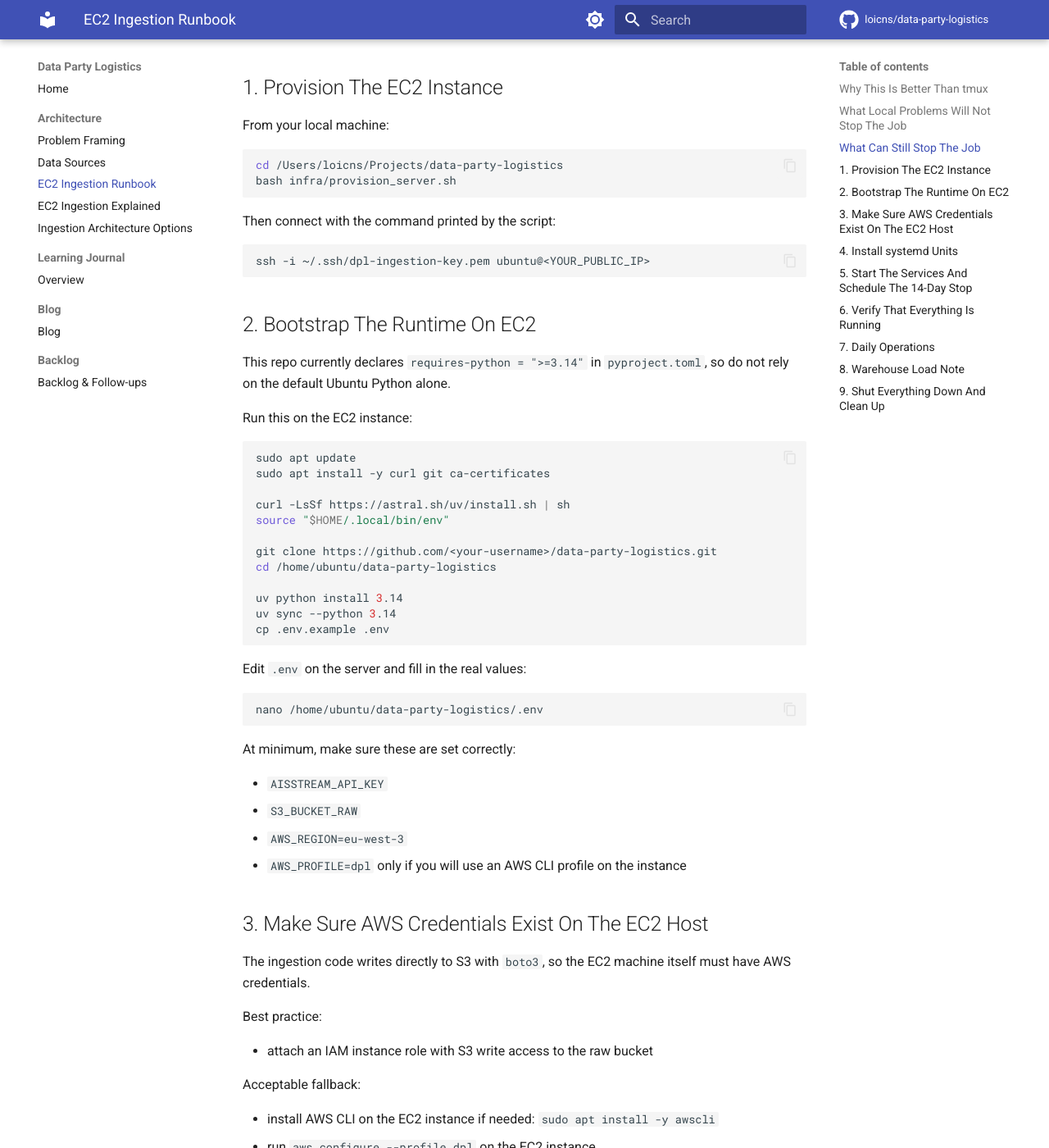
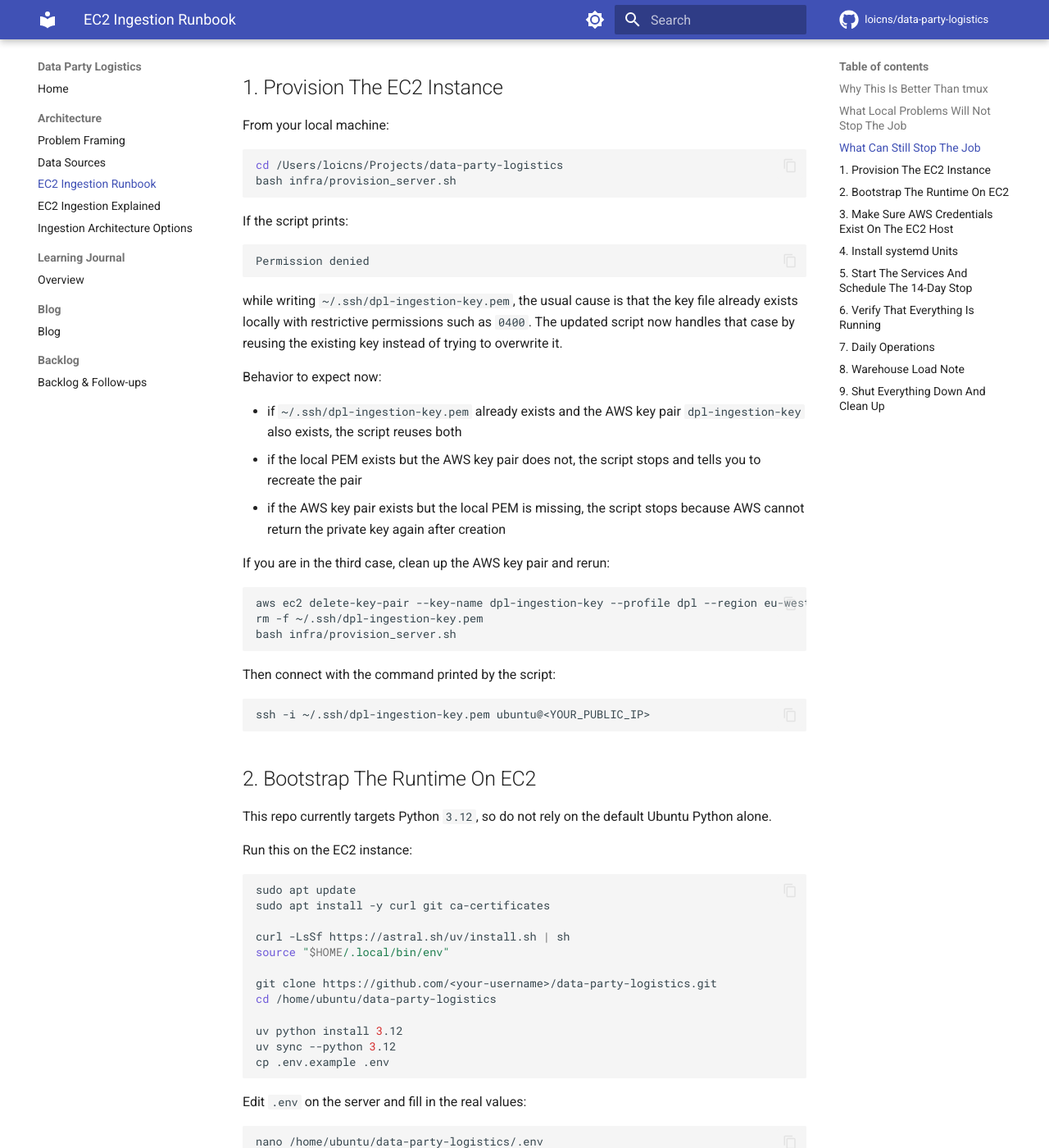
Before and after one commit to loicns/data-party-logistics, an MkDocs documentation site: the page built from docs/03-ec2-ingestion-runbook.md, in a window 1280 px wide and 1400 px high, scrolled down 1245 px. Shown: the whole window at 82% size. Built offline with MkDocs 1.6.1 and Material for MkDocs 9.7.7, drawn with Linux system fonts in a browser that asks for light colours; comment, search, counter and statistics services are not loaded.

````diff
--- a/docs/03-ec2-ingestion-runbook.md
+++ b/docs/03-ec2-ingestion-runbook.md
@@ -45,6 +45,28 @@
 bash infra/provision_server.sh
 ```
 
+If the script prints:
+
+```text
+Permission denied
+```
+
+while writing `~/.ssh/dpl-ingestion-key.pem`, the usual cause is that the key file already exists locally with restrictive permissions such as `0400`. The updated script now handles that case by reusing the existing key instead of trying to overwrite it.
+
+Behavior to expect now:
+
+- if `~/.ssh/dpl-ingestion-key.pem` already exists and the AWS key pair `dpl-ingestion-key` also exists, the script reuses both
+- if the local PEM exists but the AWS key pair does not, the script stops and tells you to recreate the pair
+- if the AWS key pair exists but the local PEM is missing, the script stops because AWS cannot return the private key again after creation
+
+If you are in the third case, clean up the AWS key pair and rerun:
+
+```bash
+aws ec2 delete-key-pair --key-name dpl-ingestion-key --profile dpl --region eu-west-3
+rm -f ~/.ssh/dpl-ingestion-key.pem
+bash infra/provision_server.sh
+```
+
 Then connect with the command printed by the script:
 
 ```bash
@@ -53,7 +75,7 @@
 
 ## 2. Bootstrap The Runtime On EC2
 
-This repo currently declares `requires-python = ">=3.14"` in `pyproject.toml`, so do not rely on the default Ubuntu Python alone.
+This repo currently targets Python `3.12`, so do not rely on the default Ubuntu Python alone.
 
 Run this on the EC2 instance:
 
@@ -67,8 +89,8 @@
 git clone https://github.com/<your-username>/data-party-logistics.git
 cd /home/ubuntu/data-party-logistics
 
-uv python install 3.14
-uv sync --python 3.14
+uv python install 3.12
+uv sync --python 3.12
 cp .env.example .env
 ```
 
--- a/pyproject.toml
+++ b/pyproject.toml
@@ -17,6 +17,7 @@
     "copernicusmarine>=2.3.0",
     "playwright>=1.58.0",
     "psycopg[binary]>=3.3.3",
+    "prefect>=3.6.29",
 ]
 
 [project.optional-dependencies]
````
Also changed, not shown: 1 other file.
